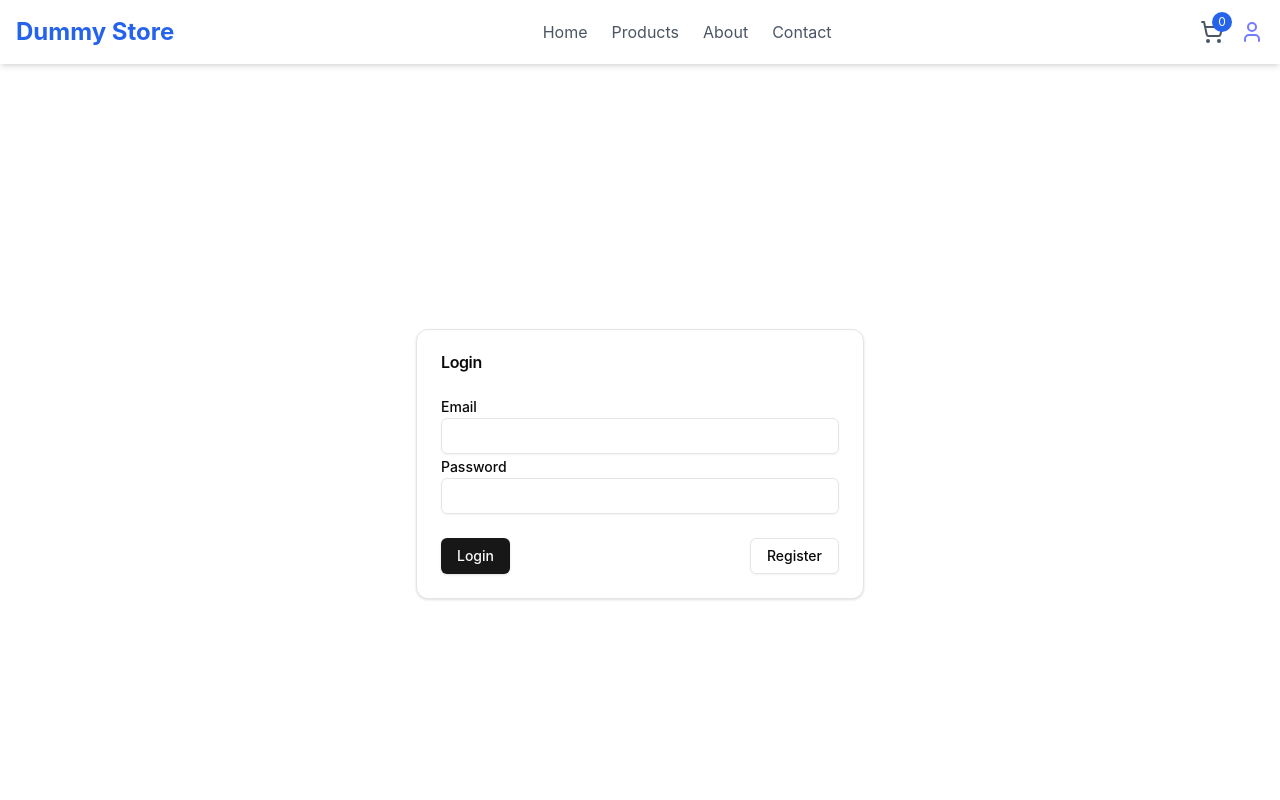
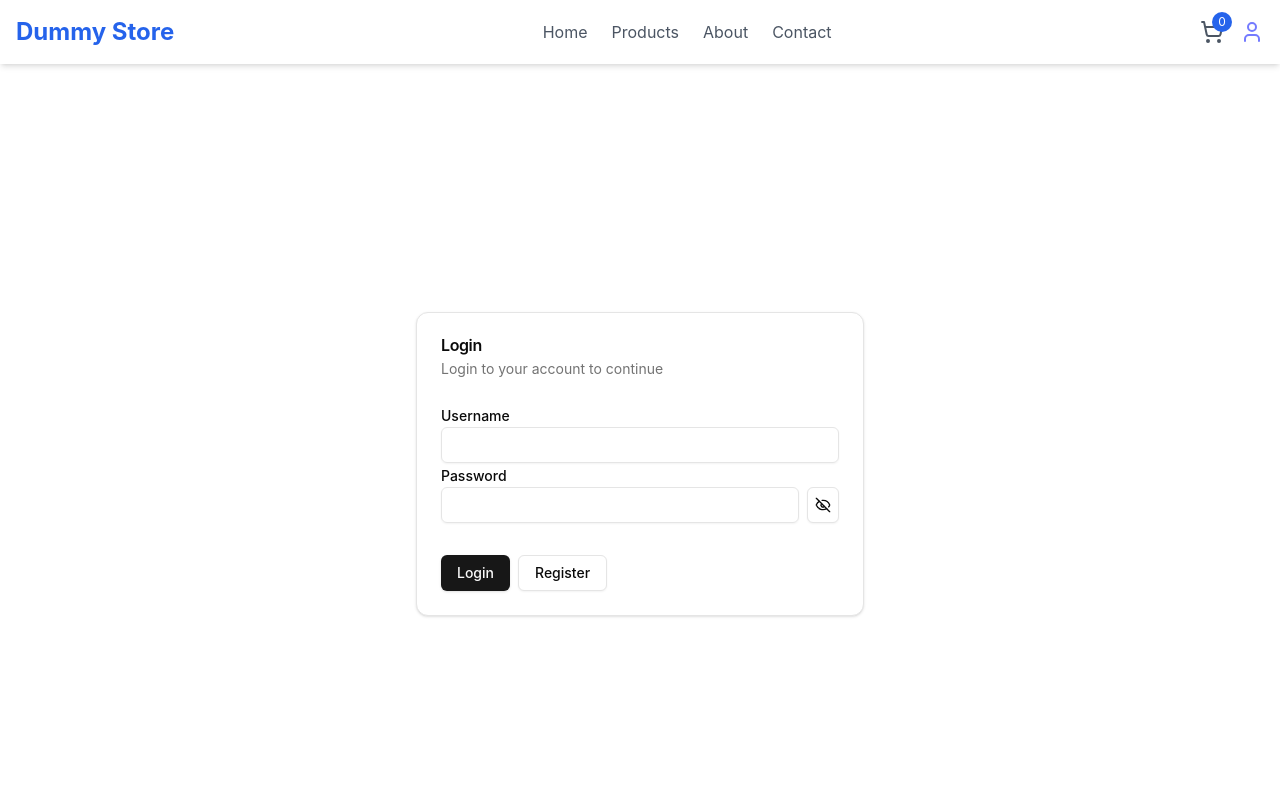
Before and after one commit to michal-worwag/dummy-store, a React (Vite) app: page /dummy-store/login in a window 1280 px wide. Shown: the top 800 px of the page. Built offline with nearby package versions, Linux system fonts and the light colour scheme.

Commit message:
feat: implement server-side login action with form validation
- Added login action with Zod schema validation
- Implemented error handling for login requests
- Updated login page with form state management
- Added password visibility toggle
- Integrated server action for login functionality

```diff
--- /dev/null
+++ b/src/actions/login.ts
@@ -0,0 +1,61 @@
+'use server';
+
+import instance from '@/axios';
+import { AxiosError } from 'axios';
+import { z } from 'zod';
+
+const loginSchema = z.object({
+  username: z
+    .string()
+    .min(3, { message: 'Username must be at least 3 characters' }),
+  password: z
+    .string()
+    .min(8, { message: 'Password must be at least 8 characters' }),
+});
+
+export async function loginAction(_prevState: unknown, formData: FormData) {
+  const validatedFields = loginSchema.safeParse({
+    username: formData.get('username'),
+    password: formData.get('password'),
+  });
+
+  try {
+    const data = await instance.post('/auth/login', validatedFields.data, {
+      withCredentials: false,
+      headers: {
+        'Content-Type': 'application/json',
+      },
+    });
+
+    return {
+      data: data,
+      success: true,
+      error: null,
+    };
+  } catch (error) {
+    if (error instanceof z.ZodError) {
+      return {
+        username: validatedFields.data?.username,
+        password: validatedFields.data?.password,
+        success: false,
+        error: error.message,
+      };
+    }
+
+    if (error instanceof AxiosError) {
+      return {
+        username: validatedFields.data?.username,
+        password: validatedFields.data?.password,
+        success: false,
+        error: error.response?.data.message,
+      };
+    }
+
+    return {
+      username: validatedFields.data?.username,
+      password: validatedFields.data?.password,
+      success: false,
+      error: 'Something went wrong',
+    };
+  }
+}
--- a/src/pages/login.tsx
+++ b/src/pages/login.tsx
@@ -1,6 +1,8 @@
+import { useActionState, useEffect, useState } from 'react';
 import {
   Card,
   CardContent,
+  CardDescription,
   CardFooter,
   CardHeader,
   CardTitle,
@@ -9,29 +11,82 @@ import { Label } from '@/components/ui/label';
 import { Input } from '@/components/ui/input';
 import { Button } from '@/components/ui/button';
 import Container from '@/layouts/container';
+import { loginAction } from '@/actions/login';
+import { Eye, EyeOff } from 'lucide-react';
+export default function LoginPage() {
+  const [showPassword, setShowPassword] = useState(false);
+  const [showError, setShowError] = useState(false);
+  const [state, formAction, pending] = useActionState(loginAction, {
+    username: '',
+    password: '',
+    success: false,
+    error: null,
+  });
 
-export default function LoginPage() {
+  console.log(state);
+
+  useEffect(() => {
+    setShowError(true);
+    if (state.error) {
+      const timeout = setTimeout(() => {
+        setShowError(false);
+      }, 3000);
+
+      return () => {
+        clearTimeout(timeout);
+      };
+    }
+  }, [state.error]);
+
   return (
     <Container>
       <div className='flex flex-col items-center justify-center h-screen'>
         <Card className='w-full max-w-md'>
           <CardHeader>
             <CardTitle>Login</CardTitle>
+            <CardDescription>Login to your account to continue</CardDescription>
           </CardHeader>
-          <form>
+          <form action={formAction}>
             <CardContent>
               <div>
-                <Label htmlFor='email'>Email</Label>
-                <Input type='email' id='email' />
+                <Label htmlFor='username'>Username</Label>
+                <Input
+                  type='text'
+                  id='username'
+                  name='username'
+                  defaultValue={state.username}
+                />
               </div>
               <div>
                 <Label htmlFor='password'>Password</Label>
-                <Input type='password' id='password' />
+                <div className='flex items-center gap-2'>
+                  <Input
+                    type={showPassword ? 'text' : 'password'}
+                    id='password'
+                    name='password'
+                    defaultValue={state.password}
+                  />
+                  <Button
+                    type='button'
+                    variant='outline'
+                    size='icon'
+                    onClick={() => setShowPassword(!showPassword)}
+                  >
+                    {showPassword ? <Eye /> : <EyeOff />}
+                  </Button>
+                </div>
               </div>
             </CardContent>
-            <CardFooter className='flex justify-between gap-2'>
-              <Button type='submit'>Login</Button>
-              <Button variant='outline'>Register</Button>
+            <CardFooter className='block'>
+              {showError && (
+                <p className='text-red-500 text-sm mb-2'>{state.error}</p>
+              )}
+              <div className='flex justify-beetwen gap-2 w-full'>
+                <Button type='submit' disabled={pending}>
+                  {pending ? 'Logging in...' : 'Login'}
+                </Button>
+                <Button variant='outline'>Register</Button>
+              </div>
             </CardFooter>
           </form>
         </Card>
```
